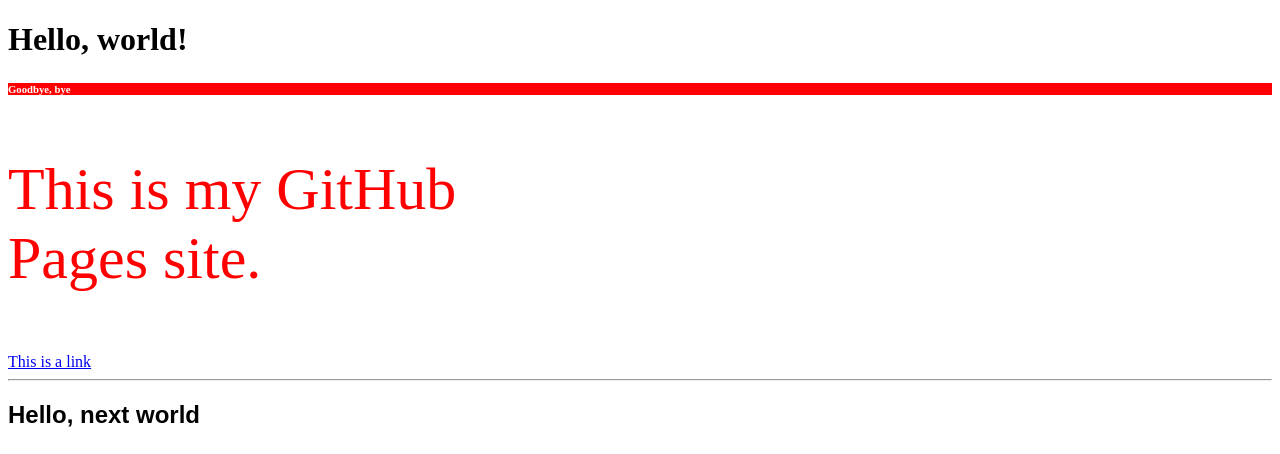
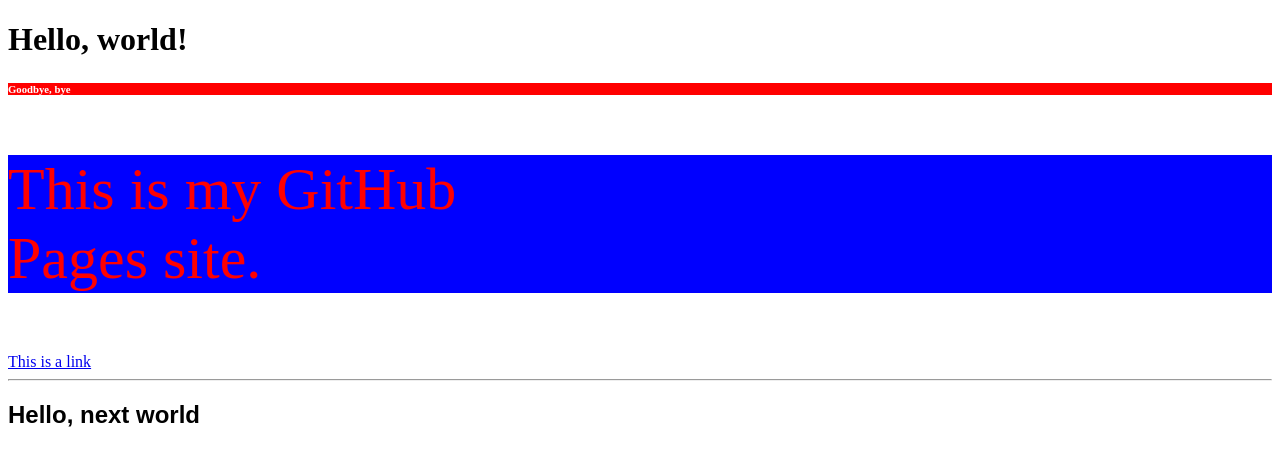
Before and after one commit to CodeCode1212/demo.github.io, a plain HTML site: page index.html in a window 1280 px wide. Shown: the top 454 px of the page. Drawn offline with Linux system fonts and the light colour scheme.

Commit message:
Update index.html

```diff
--- a/index.html
+++ b/index.html
@@ -4,6 +4,10 @@
 	<style>
 		h6 {
 			background-color: Red;
+			color: #fff;
+		}
+		p {
+			background-color: Blue;
 			color: #fff;
 		}
 	</style>
```
